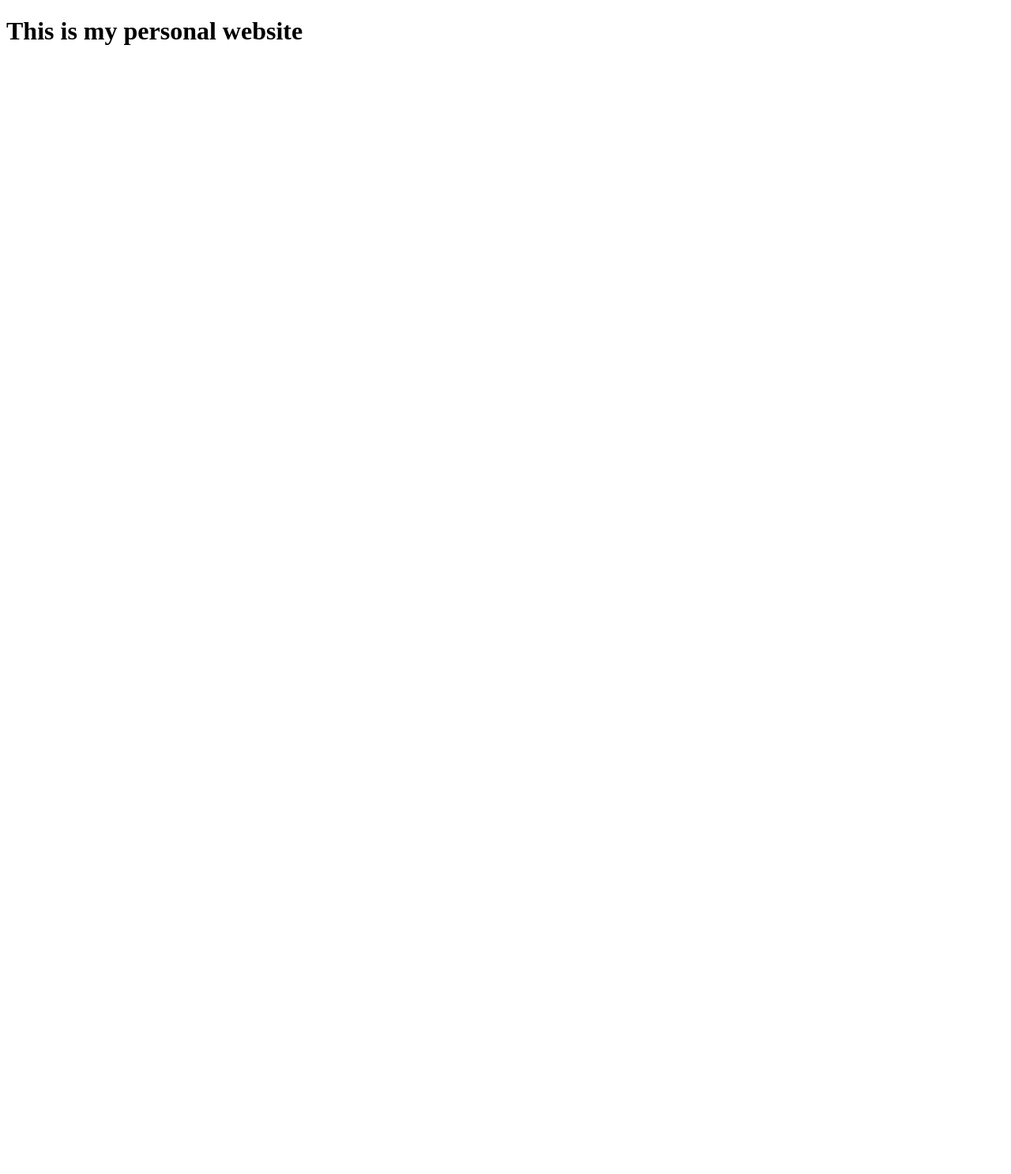
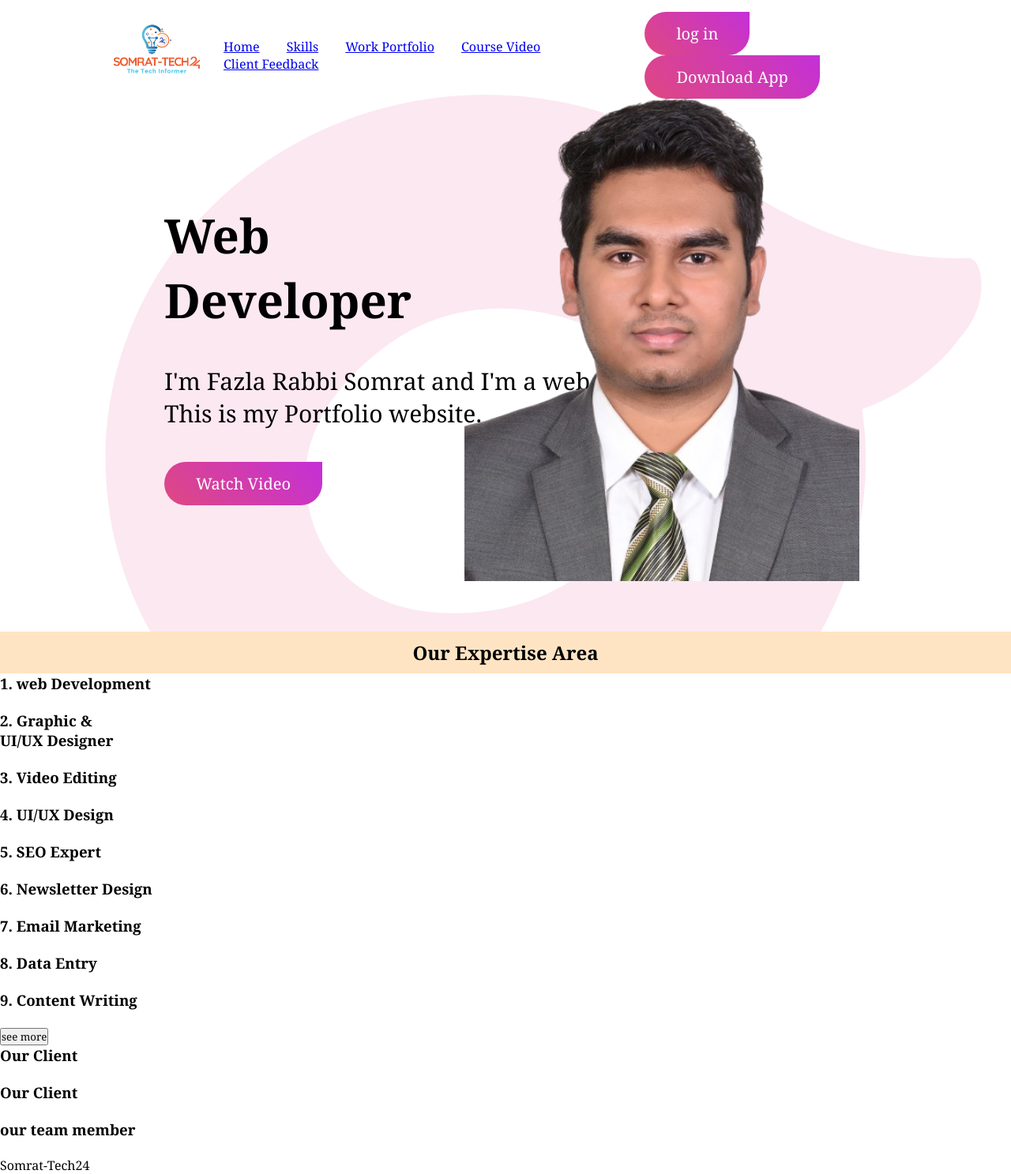
Before and after one commit to SomratAhmed/Somrat-Tech24, a plain HTML site: page index.html in a window 1280 px wide. Shown: the whole page at 79% size. Before the commit the page ends 800 px from the top, so only its background shows below. Drawn offline with Linux system fonts and the light colour scheme.

Commit message:
header section

```diff
--- /dev/null
+++ b/blog.css
@@ -0,0 +1,93 @@
+* {
+    margin: 0;
+    padding: 0;
+    box-sizing: border-box;
+    font-family: Georgia, 'Times New Roman', Times, serif;
+}
+
+.hero {
+    width: 100%;
+    min-height: 100vh;
+    background-image: url(socially_img/back-image.png
+);
+    background-position: center;
+    background-size: cover;
+    padding: 0px 10%;
+    overflow: hidden;
+    position: relative;
+}
+
+.logo {
+    width: 140px;
+}
+
+nav {
+    padding: 0 0;
+    display: flex;
+    align-items: center;
+    justify-content: space-between;
+}
+
+nav ul li {
+    display: inline-block;
+    list-style: none;
+    margin: 0 15px;
+    list-style: none;
+    text-underline-offset: none;
+
+    nav ul li a {
+        display: inline-block;
+        list-style: none;
+        margin: 0 15px;
+        justify-content: space-between;
+
+    }
+
+}
+
+.content {
+    display: inline-block;
+    padding: 15px 80px;
+    font-size: 30px;
+    margin-top: 10%;
+
+}
+
+.features-img {
+    width: 500px;
+    position: absolute;
+    bottom: 0;
+    right: 15%;
+    margin-bottom: 5%;
+
+}
+
+.btn {
+
+    display: inline-block;
+    text-decoration: none;
+    padding: 14px 40px;
+    color: #fff;
+    background-image: linear-gradient(45deg, #df4881, #c430d7);
+    font-size: 20px;
+    border-radius: 30px;
+    border-top-right-radius: 0;
+    transition: 0.5s;
+}
+
+.btn:hover {
+    border-top-right-radius: 30px;
+}
+
+.Skills {
+    text-align: center;
+    background-color: bisque;
+    color: black;
+    padding-top: 10px;
+    padding-bottom: 10px;
+}
+
+.Expertise {
+    display: inline-block;
+
+}
--- a/index.html
+++ b/index.html
@@ -5,11 +5,123 @@
     <meta charset="UTF-8">
     <meta name="viewport" content="width=device-width, initial-scale=1.0">
     <title>Somrat-Tech24</title>
+    <link rel="stylesheet" href="blog.css">
 </head>
-<h1>This is my personal website</h1>
 
 <body>
+    <header class="hero">
+        <nav>
+            <img src="socially_img/Tech24-Logo.png" class="logo">
+            <ul>
+                <li><a href="home.html">Home</a></li>
+                <li><a href="home.html">Skills</a></li>
+                <li><a href="home.html">Work Portfolio</a></li>
+                <li><a href="home.html">Course Video</a></li>
+                <li><a href="home.html">Client Feedback</a></li>
+            </ul>
+            <div>
+                <a href="#" class="btn">log in</a>
+                <a href="#" class="btn">Download App</a>
+
+            </div>
+        </nav>
+        <div class="content">
+            <h1>Web<br> Developer</h1>
+            <br>
+            <p>I'm Fazla Rabbi Somrat and I'm a web developer. <br>This is my Portfolio website.</p><br>
+            <a href="https://www.youtube.com/channel/UCWMBAqn4TQ6QkGH9WWxUQug" target="_blank" class="btn">Watch
+                Video</a>
+        </div>
+        <img src="socially_img/somrat-.png" class="features-img">
+    </header>
+
+    <main>
+        <section>
+            <div class="Skills">
+                <h1>Our Expertise Area</h1>
+            </div>
+
+            <div class="Expertise">
+                <div>
+                    <h3>1. web Development</h3>
+                    <img src="" alt="">
+                </div>
+                <div>
+                    <h3>2. Graphic & <br> UI/UX Designer</h3>
+                    <img src="" alt="">
+                </div>
+                <div>
+                    <h3>3. Video Editing</h3>
+                    <img src="" alt="">
+                </div>
+            </div>
+            <div>
+                <div>
+                    <h3>4. UI/UX Design</h3>
+                    <img src="" alt="">
+                </div>
+                <div>
+                    <h3>5. SEO Expert </h3>
+                    <img src="" alt="">
+                </div>
+                <div>
+                    <h3>6. Newsletter Design </h3>
+                    <img src="" alt="">
+                </div>
+            </div>
+            <div>
+                <div>
+                    <h3>7. Email Marketing</h3>
+                    <img src="" alt="">
+                </div>
+                <div>
+                    <h3>8. Data Entry</h3>
+                    <img src="" alt="">
+                </div>
+                <div>
+                    <h3>9. Content Writing</h3>
+                    <img src="" alt="">
+                </div>
+            </div>
+            <div>
+                <button>see more</button>
+            </div>
+        </section>
+        <section>
+            <h3> Our Client</h3>
+            <img src="" alt="">
+            <img src="" alt="">
+            <img src="" alt="">
+            <img src="" alt="">
+            <img src="" alt="">
+            <img src="" alt="">
+        </section>
+
+        <section>
+            <h3> Our Client</h3>
+            <img src="" alt="">
+            <img src="" alt="">
+            <img src="" alt="">
+            <img src="" alt="">
+            <img src="" alt="">
+            <img src="" alt="">
+        </section>
+
+        <section>
+            <h3> our team member</h3>
+            <img src="" alt="">
+            <img src="" alt="">
+            <img src="" alt="">
+            <img src="" alt="">
+            <img src="" alt="">
+            <img src="" alt="">
+        </section>
+    </main>
 
 </body>
 
+<footer>
+    <p>Somrat-Tech24</p>
+</footer>
+
 </html>
```
Also changed, not shown: socially_img/Tech24-Logo.png (added), socially_img/back-image.png (added), socially_img/logo.png (added), socially_img/somrat-.png (added).
